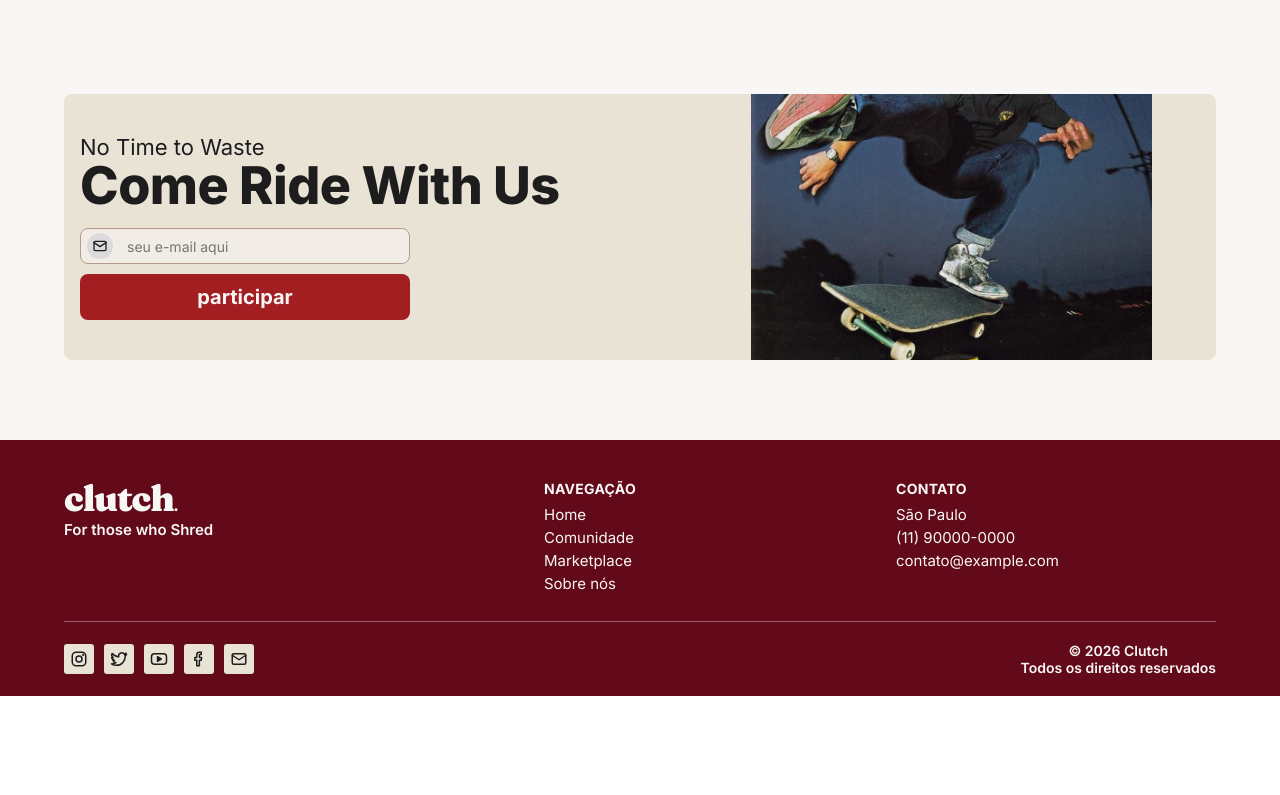
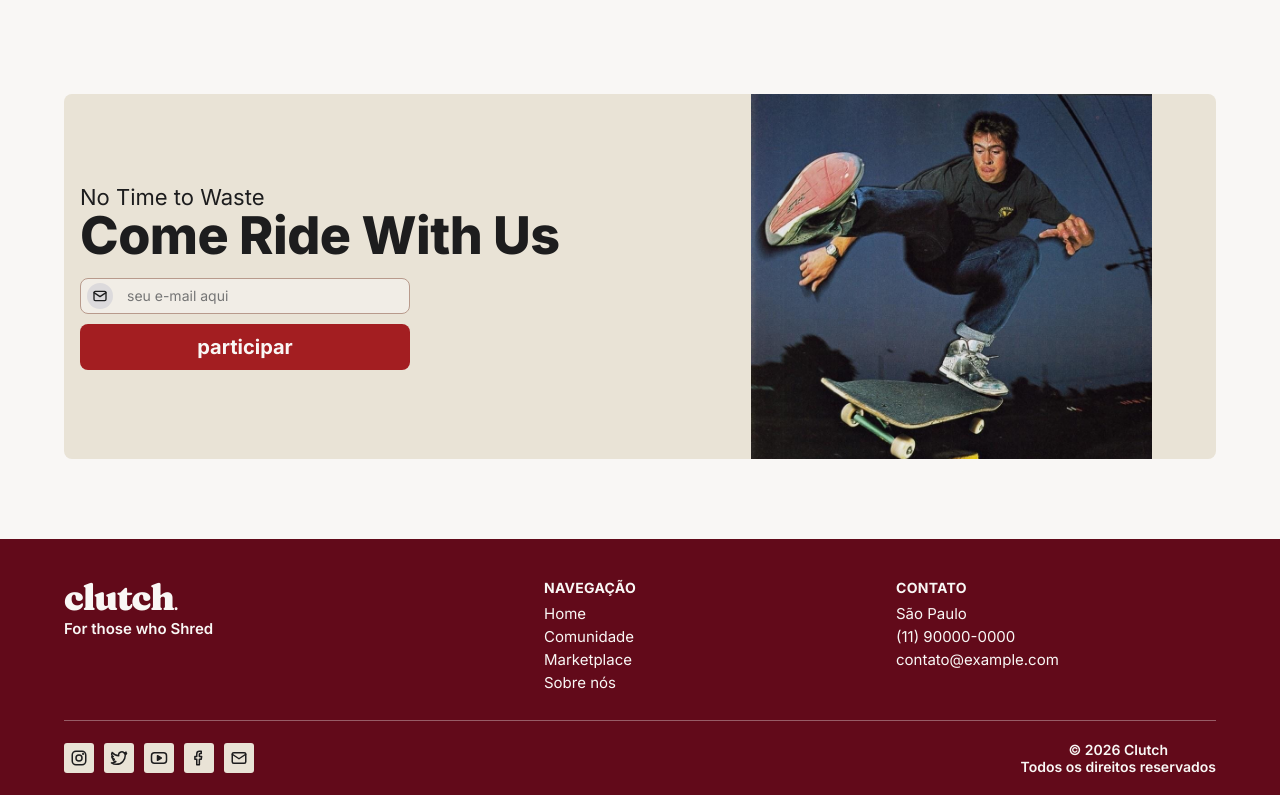
Before and after one commit to AndreCamacho-byte/ProjetoTCC_WEB_REACTJS, a React (Vite) app: page / in a window 1280 px wide. Shown: the part 2308-3103 px from the top of the page. Before the commit the page ends 3004 px from the top, so only its background shows below. Built offline with nearby package versions, Linux system fonts and the light colour scheme.

Commit message:
arruma enquadramento da foto do come ride with us no computador
A foto é vertical e o quadro cortava a cabeça do skatista. Agora o quadro
acompanha a largura e a foto alinha pelo topo.

```diff
--- a/src/pages/HomePage.module.css
+++ b/src/pages/HomePage.module.css
@@ -428,6 +428,7 @@
 }
 
 .newsletterText {
+  align-self: center;
   padding: 40px 0;
 }
 
@@ -488,6 +489,8 @@
 /* A foto preenche a altura da faixa sem esticá-la (a altura vem do texto) */
 .newsletterMedia {
   position: relative;
+  /* A altura acompanha a largura, para a foto (que é vertical) mostrar da cabeça ao skate */
+  aspect-ratio: 1.1;
   min-height: 240px;
 }
 
@@ -497,7 +500,7 @@
   width: 100%;
   height: 100%;
   object-fit: cover;
-  object-position: center 35%;
+  object-position: center top;
 }
 
 /* ---------- Tablet ---------- */
@@ -601,6 +604,7 @@
 
   /* No celular a foto aparece inteira, na proporção original, em vez de recortada */
   .newsletterMedia {
+    aspect-ratio: auto;
     min-height: 0;
   }
 
```
